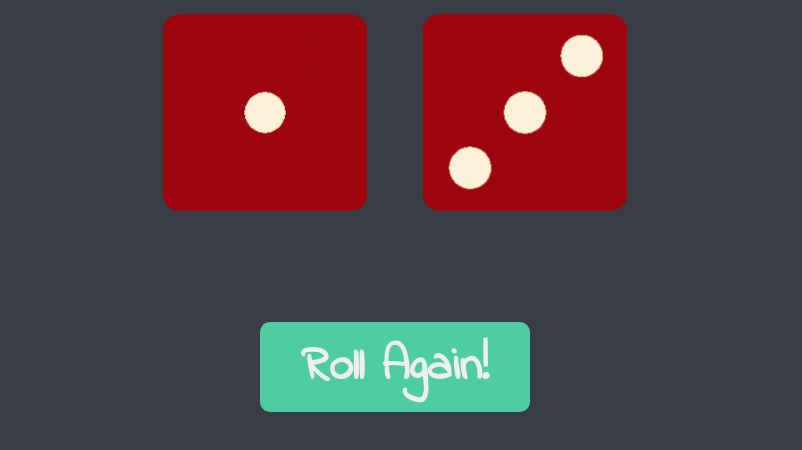
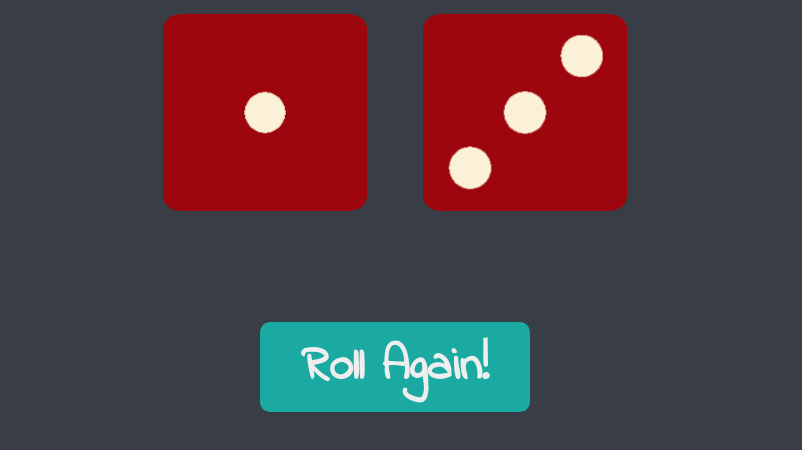
Before and after one commit to mupdlv/dice, a plain HTML site: page index.html in a window 1280 px wide. In both pictures the pointer is over the element "Roll Again!". Shown: the part 481-931 px from the top of the page, without its empty margins (245-1047 px from the left). Drawn offline with Linux system fonts and the light colour scheme.

Commit message:
Update style.css

```diff
--- a/style.css
+++ b/style.css
@@ -55,4 +55,5 @@ h2 {
 
 .roll-again:hover {
   cursor: pointer;
+  background-color: #1AAAA1;
 }
```
